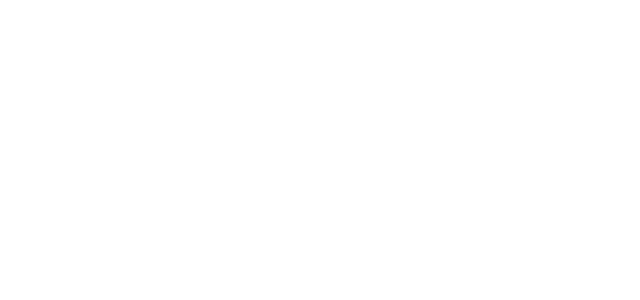
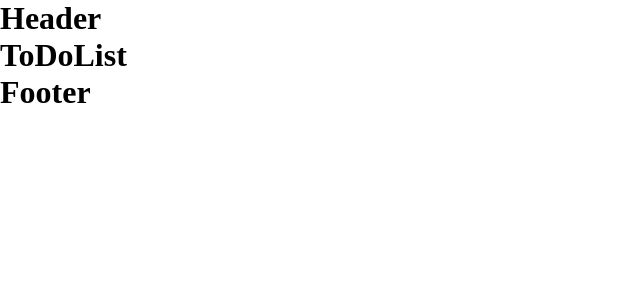
Before and after one commit to belarminojunior/to-do-list-app, a React (Create React App) app: page / in a window 1280 px wide. Shown: the top 300 px of the page, without its empty margins (0-640 px from the left). Built offline with nearby package versions, Linux system fonts and the light colour scheme.

Commit message:
getting ready

```diff
--- a/src/App.js
+++ b/src/App.js
@@ -1,7 +1,13 @@
+import Header from "./Header";
+import ToDoList from "./ToDoList";
+import Footer from "./Footer";
+
 function App() {
   return (
     <div className="App">
-      <p></p>
+      <Header />
+      <ToDoList />
+      <Footer />
     </div>
   );
 }
--- /dev/null
+++ b/src/Footer.js
@@ -0,0 +1,11 @@
+import React from "react";
+
+const Footer = () => {
+  return (
+    <div>
+      <h1>Footer</h1>
+    </div>
+  );
+};
+
+export default Footer;
--- /dev/null
+++ b/src/Header.js
@@ -0,0 +1,11 @@
+import React from "react";
+
+const Header = () => {
+  return (
+    <div>
+      <h1>Header</h1>
+    </div>
+  );
+};
+
+export default Header;
--- /dev/null
+++ b/src/ToDoList.js
@@ -0,0 +1,11 @@
+import React from "react";
+
+const ToDoList = () => {
+  return (
+    <div>
+      <h1>ToDoList</h1>
+    </div>
+  );
+};
+
+export default ToDoList;
```
